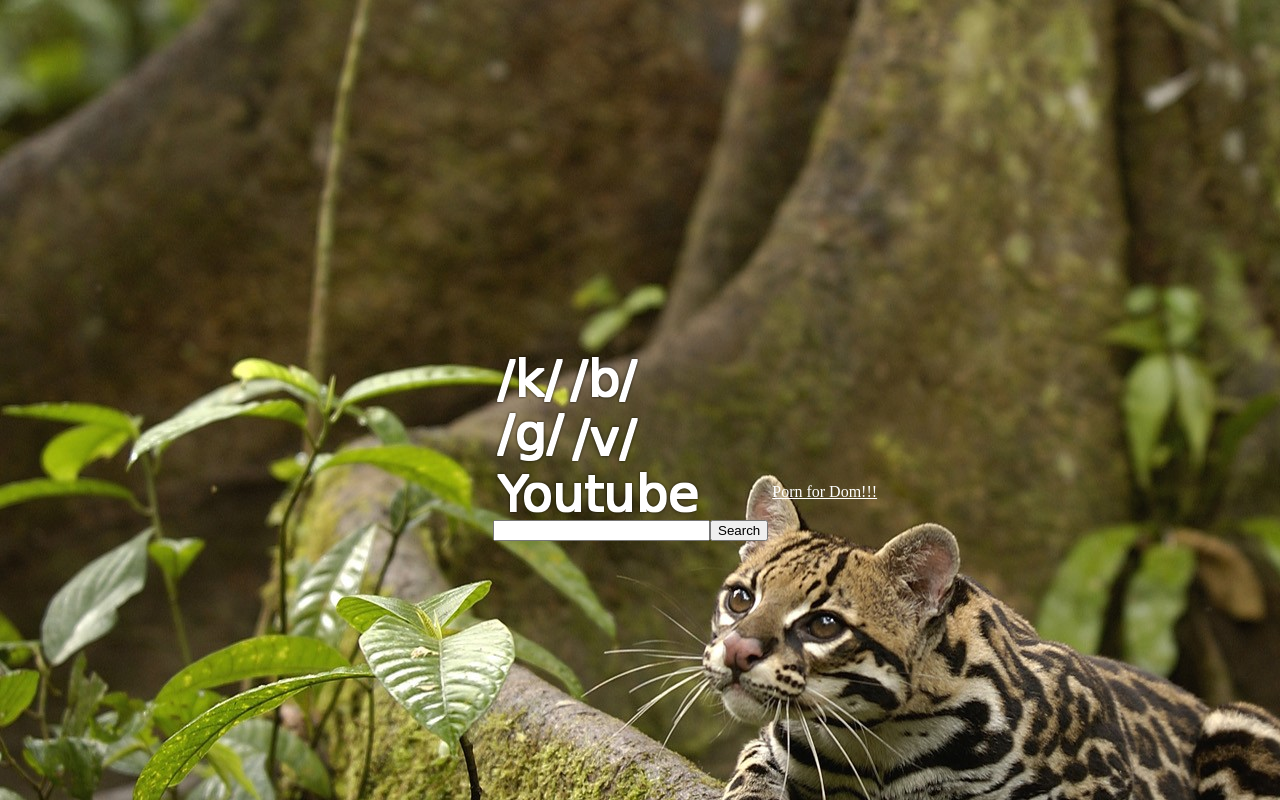
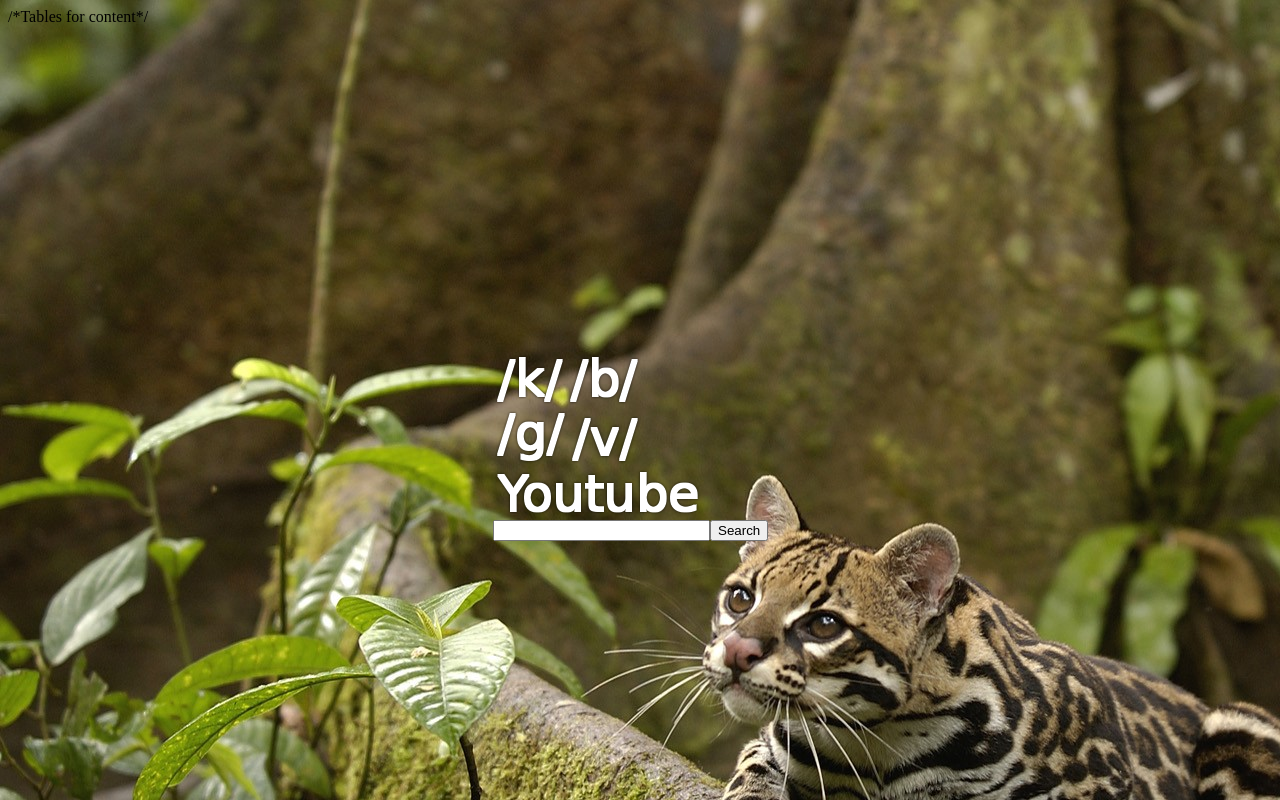
Before and after one commit to snookiewookie/simplewebpage, a plain HTML site: page index.html in a window 1280 px wide. Drawn offline with Linux system fonts and the light colour scheme.

Commit message:
Update index.html

```diff
--- a/index.html
+++ b/index.html
@@ -10,12 +10,6 @@ background-image:url('bg.jpg');
 /*Hyperlink colour*/
 a:link {color:#FFFFFF;} a:visited {color:#FFFFFF;} a:hover {color:#FFFFFF;} a:active {color:#FFFFFF;}
 
-/*form{*/
-/*position:absolute;*/
-/*left:490px;*/
-/*top:500px;*/
-/*}*/
-
 table{
 position:absolute;
 left:490px;
@@ -26,7 +20,7 @@ top:350px;
 
 <body>
 
-
+/*Tables for content*/
 <table border="0">
 <tr>
 <td><a href="http://www.4chan.org/k/"><img src="img/k.png"></a><a href="http://www.4chan.org/b/"><img src="img/b.png"></a></td>
@@ -35,7 +29,7 @@ top:350px;
 <td><a href="http://www.4chan.org/g/"><img src="img/g.png"></a><a href="http://www.4chan.org/v/"><img src="img/v.png"></a></td>
 </tr>
 <tr>
-<td><a href="http://www.youtube.com"><img src="img/youtube.png"></a></td><td><a href="http://en.wikipedia.org/wiki/Felicia_%28Darkstalkers%29">Porn for Dom!!!</a></td>
+<td><a href="http://www.youtube.com"><img src="img/youtube.png"></a></td>
 </tr>
 <tr>
 <td><form method="get" action="http://www.google.com/search"><input type="text"   name="q" size="24" maxlength="255" value=""/><input type="submit" value="Search"/></td>
```
